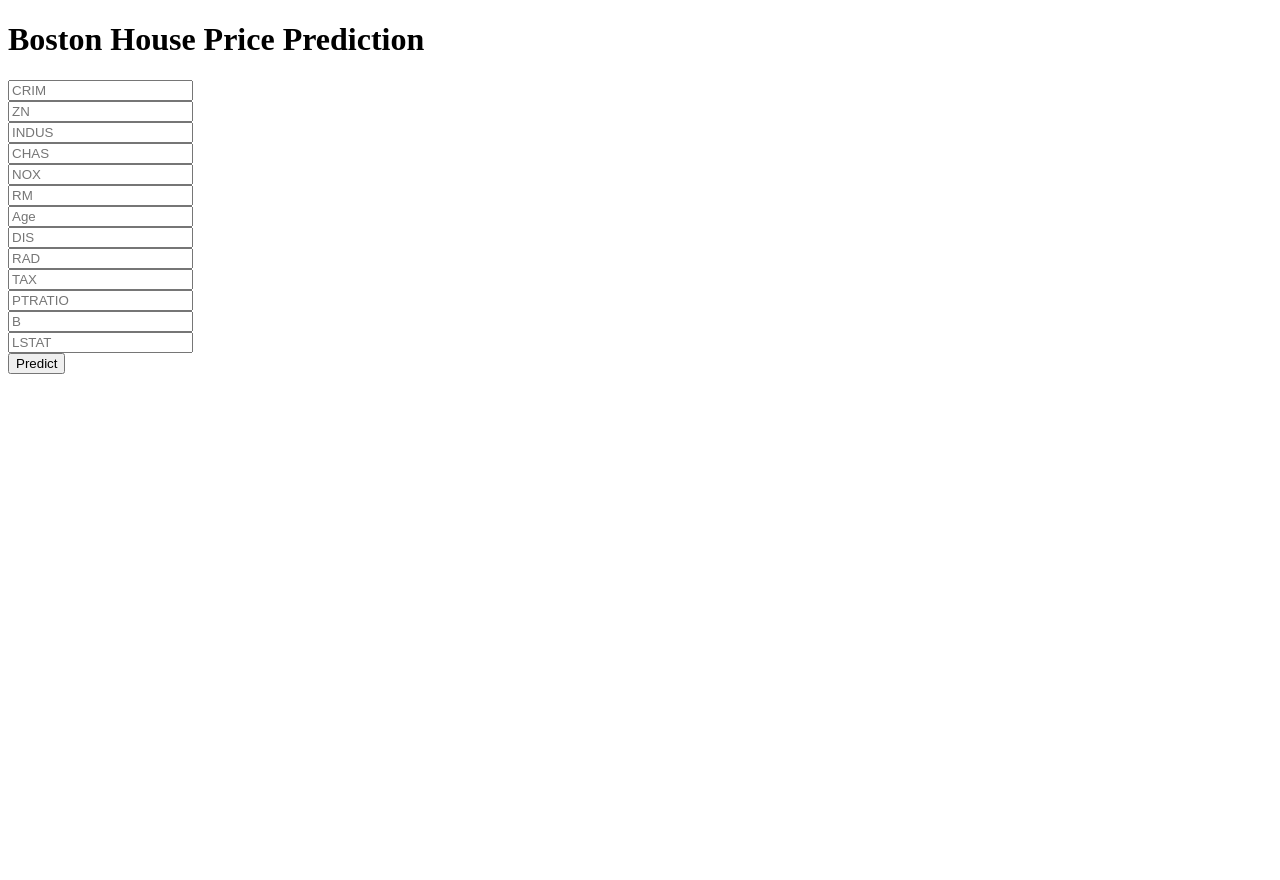
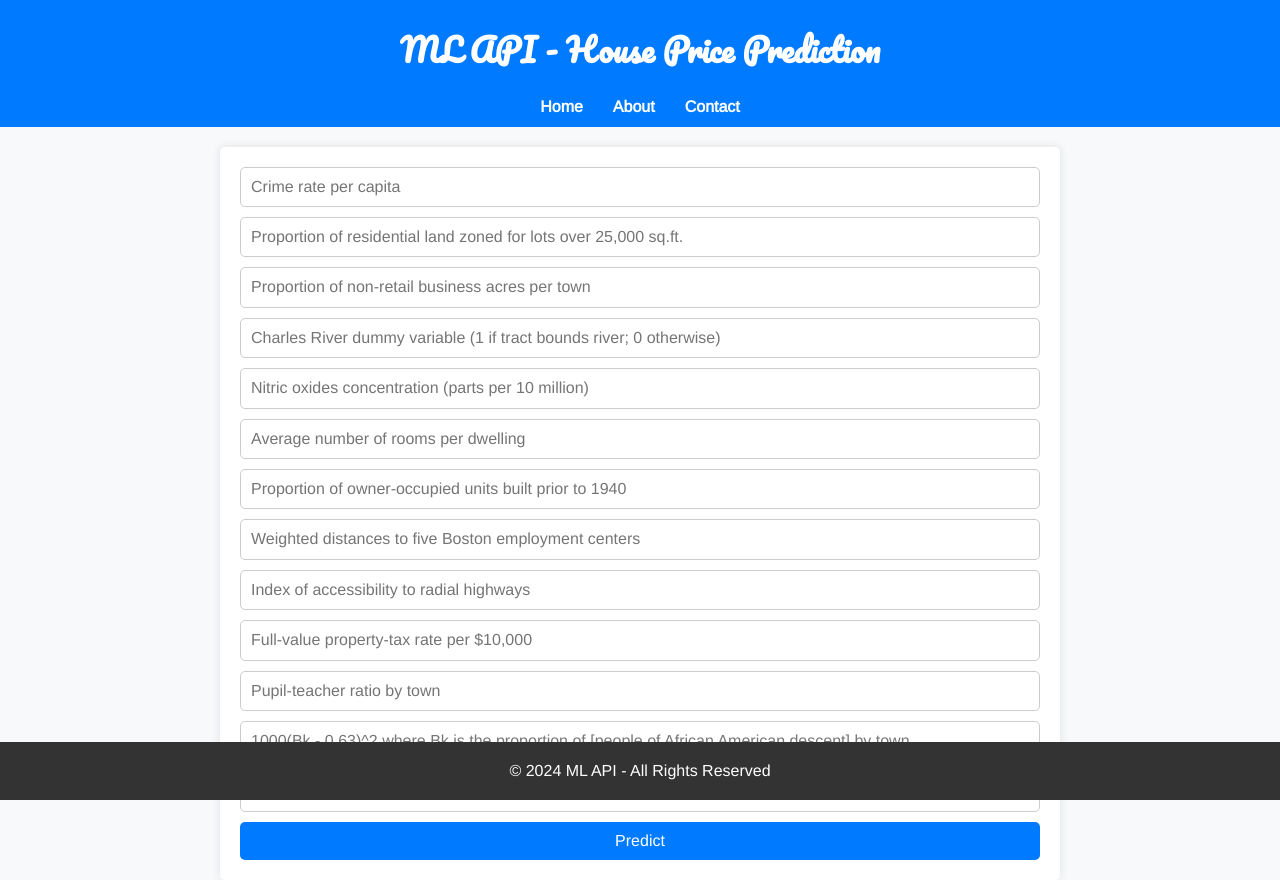
Before and after one commit to ialim0/End_to_End_ML, a Flask app: page / in a window 1280 px wide. Before the commit the page ends 374 px from the top, so only its background shows below. Run offline with Flask 3, Linux system fonts and the light colour scheme; parts of the project's set-up code (start-up, migrations or seed data) failed here and were passed over.

Commit message:
init pediction model

```diff
--- a/pricing_prediction/templates/home.html
+++ b/pricing_prediction/templates/home.html
@@ -1,48 +1,113 @@
 <!DOCTYPE html>
-<html >
-
+<html lang="en">
 <head>
   <meta charset="UTF-8">
-  <title>ML API</title>
+  <meta name="viewport" content="width=device-width, initial-scale=1.0">
+  <title>ML API - House Price Prediction</title>
+  <link rel="stylesheet" href="https://cdnjs.cloudflare.com/ajax/libs/normalize/8.0.1/normalize.min.css">
   <link href='https://fonts.googleapis.com/css?family=Pacifico' rel='stylesheet' type='text/css'>
-<link href='https://fonts.googleapis.com/css?family=Arimo' rel='stylesheet' type='text/css'>
-<link href='https://fonts.googleapis.com/css?family=Hind:300' rel='stylesheet' type='text/css'>
-<link href='https://fonts.googleapis.com/css?family=Open+Sans+Condensed:300' rel='stylesheet' type='text/css'>
-
-
+  <link href='https://fonts.googleapis.com/css?family=Arimo' rel='stylesheet' type='text/css'>
+  <link href='https://fonts.googleapis.com/css?family=Hind:300' rel='stylesheet' type='text/css'>
+  <link href='https://fonts.googleapis.com/css?family=Open+Sans+Condensed:300' rel='stylesheet' type='text/css'>
+  <style>
+    body {
+      font-family: 'Arimo', sans-serif;
+      background-color: #f8f9fa;
+      color: #333;
+      margin: 0;
+      padding: 0;
+    }
+    header {
+      background-color: #007bff;
+      color: #fff;
+      padding: 10px 0;
+      text-align: center;
+      margin-bottom: 20px;
+    }
+    nav {
+      display: flex;
+      justify-content: center;
+    }
+    nav a {
+      color: #fff;
+      text-decoration: none;
+      margin: 0 15px;
+      font-weight: bold;
+    }
+    .container {
+      max-width: 800px;
+      margin: 0 auto;
+      padding: 20px;
+      background-color: #fff;
+      border-radius: 5px;
+      box-shadow: 0 0 10px rgba(0, 0, 0, 0.1);
+    }
+    h1 {
+      font-family: 'Pacifico', cursive;
+      text-align: center;
+      margin-bottom: 30px;
+    }
+    form {
+      display: grid;
+      gap: 10px;
+    }
+    input[type="text"] {
+      padding: 10px;
+      border-radius: 5px;
+      border: 1px solid #ccc;
+    }
+    button {
+      padding: 10px;
+      background-color: #007bff;
+      color: #fff;
+      border: none;
+      border-radius: 5px;
+      cursor: pointer;
+      transition: background-color 0.3s;
+    }
+    button:hover {
+      background-color: #0056b3;
+    }
+    footer {
+      background-color: #333;
+      color: #fff;
+      text-align: center;
+      padding: 20px 0;
+      position: fixed;
+      bottom: 0;
+      width: 100%;
+    }
+  </style>
 </head>
-
 <body>
- <div class="login">
-	<h1>Boston House Price Prediction</h1>
-
-     <!-- Main Input For Receiving Query to our ML -->
-    <form action="{{ url_for('predict')}}"method="post">
-      <input type="text" name="CRIM" placeholder="CRIM" required="required" /><br>
-    	<input type="text" name="ZN" placeholder="ZN" required="required" /><br>
-        <input type="text" name="INDUS" placeholder="INDUS" required="required" /><br>
-        <input type="text" name="CHAS" placeholder="CHAS" required="required" /><br>
-        <input type="text" name="NOX" placeholder="NOX" required="required" /><br>
-        <input type="text" name="RM" placeholder="RM" required="required" /><br>
-        <input type="text" name="Age" placeholder="Age" required="required" /><br>
-        <input type="text" name="DIS" placeholder="DIS" required="required" /><br>
-        <input type="text" name="RAD" placeholder="RAD" required="required" /><br>
-        <input type="text" name="TAX" placeholder="TAX" required="required" /><br>
-        <input type="text" name="PTRATIO" placeholder="PTRATIO" required="required" /><br>
-        <input type="text" name="B" placeholder="B" required="required" /><br>
-        <input type="text" name="LSTAT" placeholder="LSTAT" required="required" /><br>
-
-
-
-        <button type="submit" class="btn btn-primary btn-block btn-large">Predict</button>
+  <header>
+    <h1>ML API - House Price Prediction</h1>
+    <nav>
+      <a href="#">Home</a>
+      <a href="#">About</a>
+      <a href="#">Contact</a>
+    </nav>
+  </header>
+  <div class="container">
+    <form action="{{ url_for('predict')}}" method="post">
+      <input type="text" name="CRIM" placeholder="Crime rate per capita" required />
+      <input type="text" name="ZN" placeholder="Proportion of residential land zoned for lots over 25,000 sq.ft." required />
+      <input type="text" name="INDUS" placeholder="Proportion of non-retail business acres per town" required />
+      <input type="text" name="CHAS" placeholder="Charles River dummy variable (1 if tract bounds river; 0 otherwise)" required />
+      <input type="text" name="NOX" placeholder="Nitric oxides concentration (parts per 10 million)" required />
+      <input type="text" name="RM" placeholder="Average number of rooms per dwelling" required />
+      <input type="text" name="Age" placeholder="Proportion of owner-occupied units built prior to 1940" required />
+      <input type="text" name="DIS" placeholder="Weighted distances to five Boston employment centers" required />
+      <input type="text" name="RAD" placeholder="Index of accessibility to radial highways" required />
+      <input type="text" name="TAX" placeholder="Full-value property-tax rate per $10,000" required />
+      <input type="text" name="PTRATIO" placeholder="Pupil-teacher ratio by town" required />
+      <input type="text" name="B" placeholder="1000(Bk - 0.63)^2 where Bk is the proportion of [people of African American descent] by town" required />
+      <input type="text" name="LSTAT" placeholder="% lower status of the population" required />
+      <button type="submit">Predict</button>
     </form>
-
-   <br>
-   <br>
-
-
- </div>
- {{prediction_text}}
-
+  </div>
+  <footer>
+    &copy; 2024 ML API - All Rights Reserved
+  </footer>
 </body>
 </html>
```
